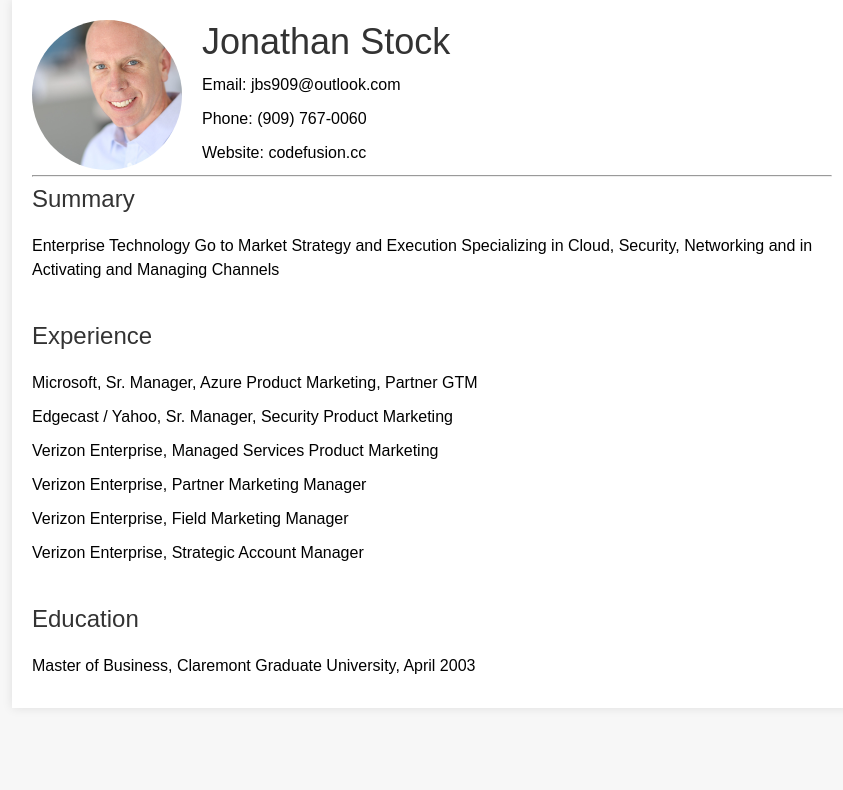
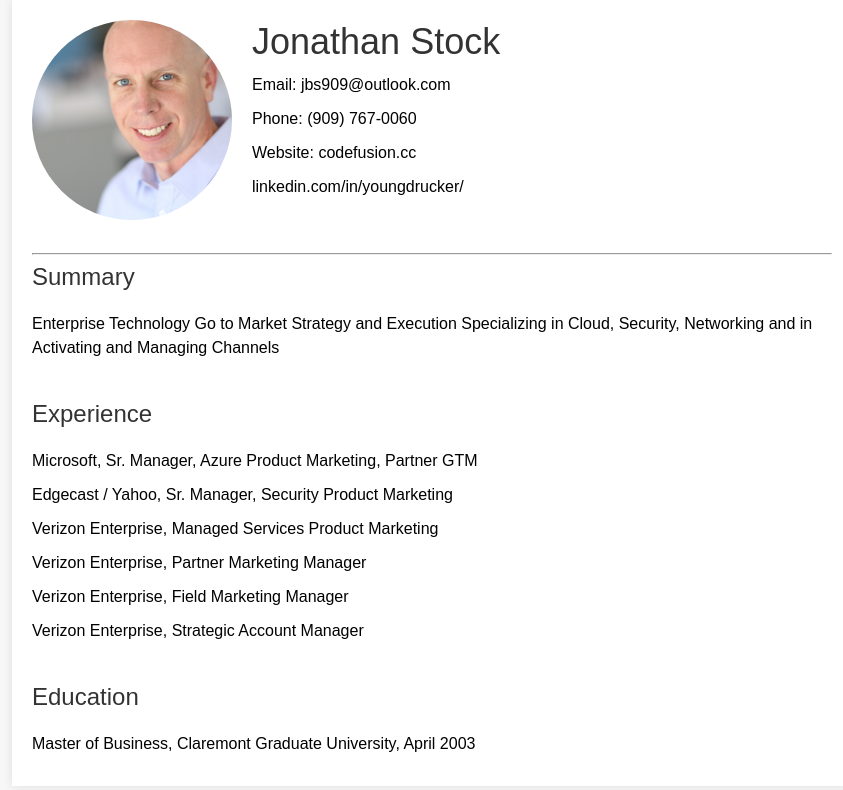
Before and after one commit to jbs909/CloudResumeChallenge, a plain HTML site: page index.html in a window 1280 px wide. Shown: the whole page, without its empty margins (208-1051 px from the left). Drawn offline with Linux system fonts and the light colour scheme.

Commit message:
add linkedin to header

```diff
--- a/index.html
+++ b/index.html
@@ -84,8 +84,8 @@
 			margin-right: 20px;
 		}
 		.img-container img {
-			width: 150px;
-			height: 150px;
+			width: 200px;
+			height: 200px;
 			border-radius: 50%;
 			object-fit: cover;
 			object-position: center;
@@ -103,6 +103,8 @@
 				<p>Email: jbs909@outlook.com</p>
 				<p>Phone: (909) 767-0060</p>
 				<p>Website: codefusion.cc</p>
+                <p>linkedin.com/in/youngdrucker/</p>
+                <br></br>
 			</div>
 			<hr>
 		</header>
```
